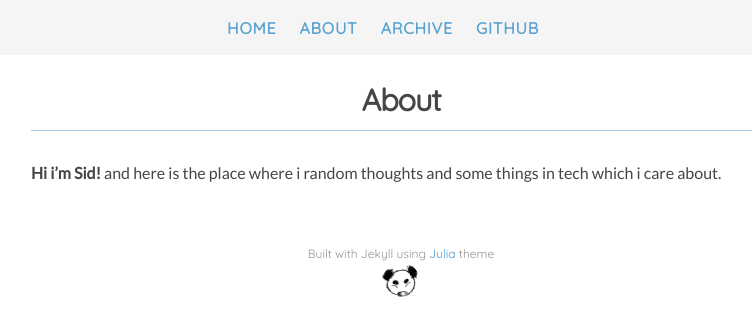
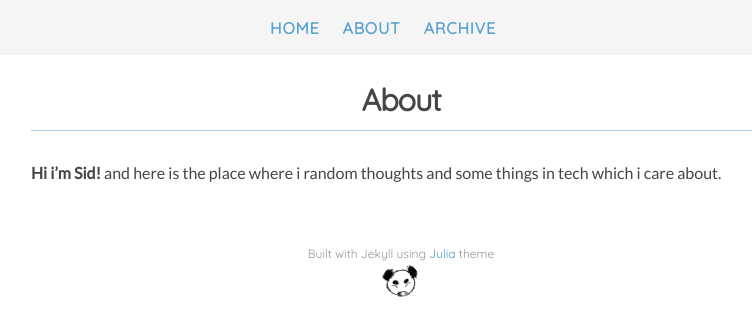
Before and after one commit to SystemDesignArchives/SystemDesignArchives.github.io, a Jekyll site: the page built from about.md, in a window 1280 px wide. Shown: the top 336 px of the page, without its empty margins (239-991 px from the left). Built offline with Jekyll 4.4.1, drawn with Linux system fonts in a browser that asks for light colours; nearby versions of some CDN libraries.

Commit message:
Update _config.yml

```diff
--- a/_config.yml
+++ b/_config.yml
@@ -1,11 +1,11 @@
 # Site settings
-title: Julia #website title
+title: System Design Archives #website title
 description: > # this means to ignore newlines until "baseurl:"
-  Julia
-url: #https://kuoa.github.io # the base hostname & protocol for your site
+  Ideas for distributed system designs
+url: # # the base hostname & protocol for your site
 baseurl: # the sub-path of your site, e.g. /blog/
 
-disqus_shortname: kuoa # leave empty if you don't want comments
+disqus_shortname:  # leave empty if you don't want comments
 google_analytics: false #if set to "true" modify the google_analytycs.html, set to false otherwise
 
 # Links settings
@@ -19,9 +19,6 @@
     url:          /archive
     external:     false
     external:     false
-  - name:         GitHub
-    url:          http://github.com/kuoa
-    external:     true
 
 # Build settings
 markdown: kramdown
```
